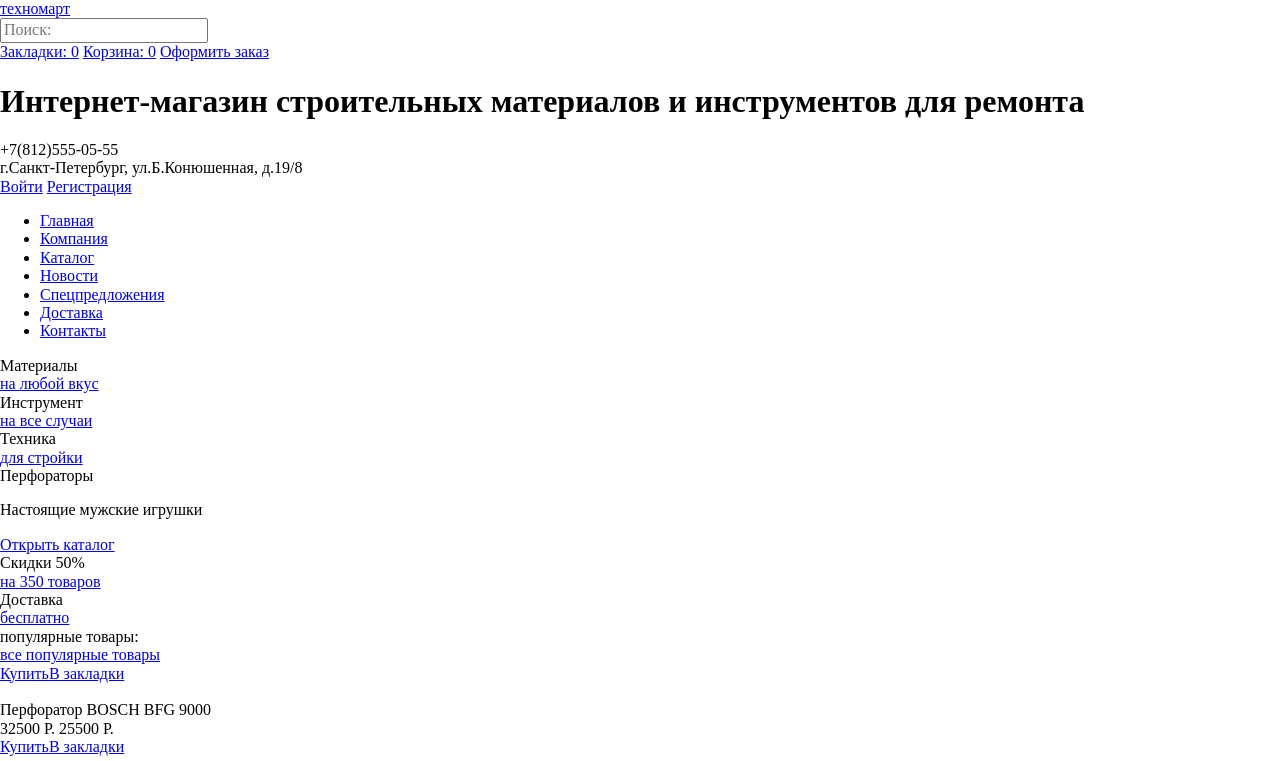
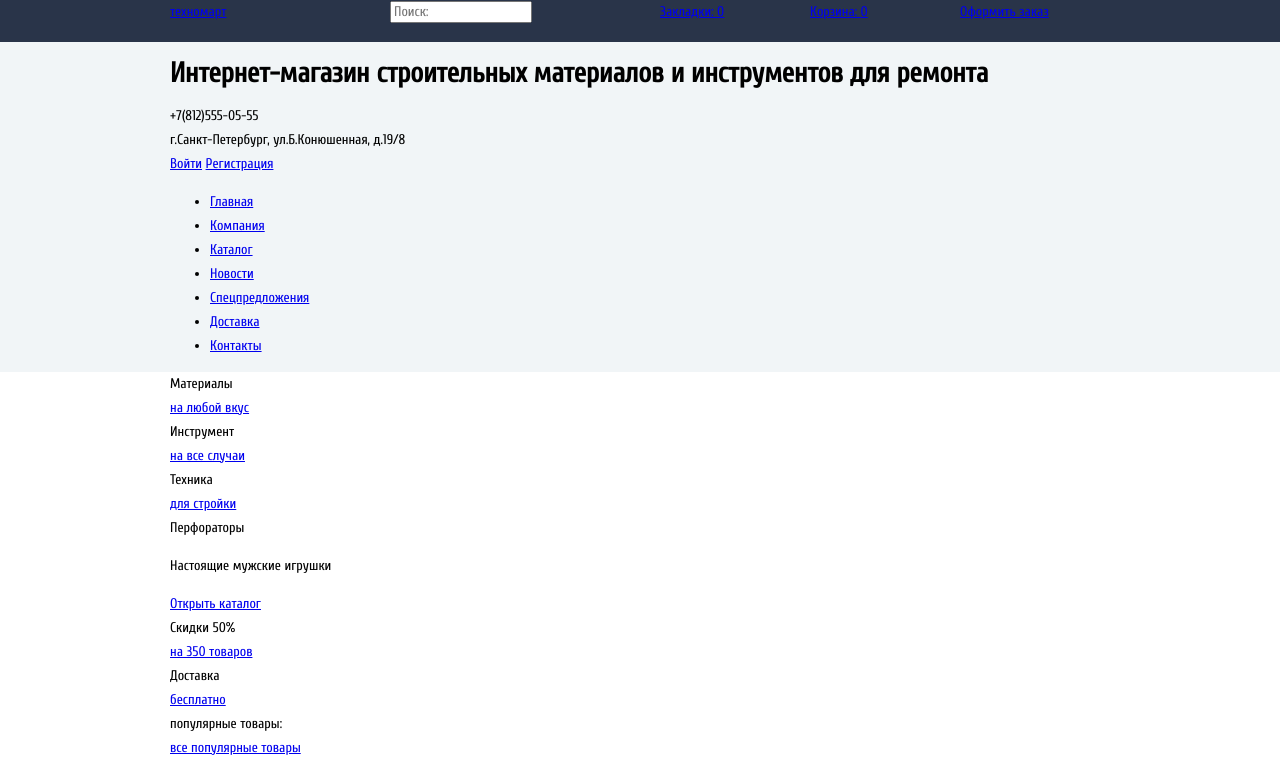
Before and after one commit to AknurKairalapova/technomart, a website: page app/index.html in a window 1280 px wide. Shown: the top 761 px of the page. Drawn offline with nearby package versions, Linux system fonts and the light colour scheme.

Commit message:
scss added, core styles added

```diff
--- a/app/index.html
+++ b/app/index.html
@@ -5,12 +5,13 @@
     <meta http-equiv="X-UA-Compatible" content="IE=edge">
     <title>Интернет-магазин Техномарт</title>
     <link rel="stylesheet" href="bower/normalize-css/normalize.css">
+    <link rel="stylesheet" href="css/main.css">
 </head>
 <body>
     <header class="page-header">
         <div class="topbar">
             <div class="center-container">
-                <a href="/" class="logo-link">техномарт</div>
+                <a href="/" class="logo-link">техномарт</a>
                 <div class="searchbar">
                     <input type="text" class="searchbar-control" placeholder="Поиск:">
                 </div>
--- /dev/null
+++ b/app/scss/core.scss
@@ -0,0 +1,20 @@
+* {
+    @include box-sizing(border-box);
+}
+
+body {
+    font-family: $base-font-family;
+    font-size: $base-font-size;
+    line-height: $base-line-height;
+    font-weight: normal;
+    font-style: normal;
+    color: $base-text-color;
+    background: $bg-color;
+}
+
+.center-container {
+    width: $center-container-width;
+    margin: 0 auto;
+    padding: 0 10px;
+    @extend %clearfix;
+}
--- /dev/null
+++ b/app/scss/fonts.scss
@@ -0,0 +1,71 @@
+@font-face {
+    font-family: 'Cuprum Regular';
+    src: url('#{$base-font-path}/cuprum-webfont.eot');
+    src: url('#{$base-font-path}/cuprum-webfont.eot?#iefix') format('embedded-opentype'),
+         url('#{$base-font-path}/cuprum-webfont.woff2') format('woff2'),
+         url('#{$base-font-path}/cuprum-webfont.woff') format('woff'),
+         url('#{$base-font-path}/cuprum-webfont.ttf') format('truetype'),
+         url('#{$base-font-path}/cuprum-webfont.svg#webfontregular') format('svg');
+    font-weight: normal;
+    font-style: normal;
+}
+
+@font-face {
+    font-family: 'Cuprum Bold';
+    src: url('#{$base-font-path}/cuprumbold-webfont.eot');
+    src: url('#{$base-font-path}/cuprumbold-webfont.eot?#iefix') format('embedded-opentype'),
+         url('#{$base-font-path}/cuprumbold-webfont.woff2') format('woff2'),
+         url('#{$base-font-path}/cuprumbold-webfont.woff') format('woff'),
+         url('#{$base-font-path}/cuprumbold-webfont.ttf') format('truetype'),
+         url('#{$base-font-path}/cuprumbold-webfont.svg#webfontregular') format('svg');
+    font-weight: normal;
+    font-style: normal;
+}
+
+@font-face {
+    font-family: 'Cuprum Bold Italic';
+    src: url('#{$base-font-path}/cuprumbolditalic-webfont.eot');
+    src: url('#{$base-font-path}/cuprumbolditalic-webfont.eot?#iefix') format('embedded-opentype'),
+         url('#{$base-font-path}/cuprumbolditalic-webfont.woff2') format('woff2'),
+         url('#{$base-font-path}/cuprumbolditalic-webfont.woff') format('woff'),
+         url('#{$base-font-path}/cuprumbolditalic-webfont.ttf') format('truetype'),
+         url('#{$base-font-path}/cuprumbolditalic-webfont.svg#webfontregular') format('svg');
+    font-weight: normal;
+    font-style: normal;
+}
+
+@font-face {
+    font-family: 'Cuprum Italic';
+    src: url('#{$base-font-path}/cuprumitalic-webfont.eot');
+    src: url('#{$base-font-path}/cuprumitalic-webfont.eot?#iefix') format('embedded-opentype'),
+         url('#{$base-font-path}/cuprumitalic-webfont.woff2') format('woff2'),
+         url('#{$base-font-path}/cuprumitalic-webfont.woff') format('woff'),
+         url('#{$base-font-path}/cuprumitalic-webfont.ttf') format('truetype'),
+         url('#{$base-font-path}/cuprumitalic-webfont.svg#webfontregular') format('svg');
+    font-weight: normal;
+    font-style: normal;
+}
+
+@font-face {
+    font-family: 'PT Sans';
+    src: url('#{$base-font-path}/ptsans-webfont.eot');
+    src: url('#{$base-font-path}/ptsans-webfont.eot?#iefix') format('embedded-opentype'),
+         url('#{$base-font-path}/ptsans-webfont.woff2') format('woff2'),
+         url('#{$base-font-path}/ptsans-webfont.woff') format('woff'),
+         url('#{$base-font-path}/ptsans-webfont.ttf') format('truetype'),
+         url('#{$base-font-path}/ptsans-webfont.svg#webfontregular') format('svg');
+    font-weight: normal;
+    font-style: normal;
+}
+
+@font-face {
+    font-family: 'PT Sans Bold';
+    src: url('#{$base-font-path}/ptsansbold-webfont.eot');
+    src: url('#{$base-font-path}/ptsansbold-webfont.eot?#iefix') format('embedded-opentype'),
+         url('#{$base-font-path}/ptsansbold-webfont.woff2') format('woff2'),
+         url('#{$base-font-path}/ptsansbold-webfont.woff') format('woff'),
+         url('#{$base-font-path}/ptsansbold-webfont.ttf') format('truetype'),
+         url('#{$base-font-path}/ptsansbold-webfont.svg#webfontregular') format('svg');
+    font-weight: normal;
+    font-style: normal;
+}
--- a/app/scss/main.scss
+++ b/app/scss/main.scss
@@ -0,0 +1,18 @@
+// ========================================
+//    Core
+// ========================================
+@import "variables.scss";
+@import "placeholders.scss";
+@import "mixins.scss";
+
+// ========================================
+//    Fonts
+// ========================================
+@import "fonts.scss";
+
+// ========================================
+//    Layout
+// ========================================
+@import "core.scss";
+
+@import "page-header.scss";
--- /dev/null
+++ b/app/scss/mixins.scss
@@ -0,0 +1,5 @@
+@mixin box-sizing ($value){
+    -webkit-box-sizing: $value;
+    -moz-box-sizing: $value;
+    box-sizing: $value;
+}
--- /dev/null
+++ b/app/scss/page-header.scss
@@ -0,0 +1,34 @@
+.topbar {
+    min-height: 42px;
+    background: $topbar-bg;
+}
+
+.logo-link,
+.searchbar,
+.bookmark-link,
+.basket-link,
+.order-link {
+    float: left;
+}
+
+.logo-link {
+    display: block;
+    width: 220px;
+}
+
+.searchbar {
+    width: 270px;
+}
+
+.bookmark-link,
+.basket-link,
+.order-link {
+    display: block;
+    width: 150px;
+}
+
+
+
+.navbar {
+    background: $navbar-bg;
+}
--- /dev/null
+++ b/app/scss/placeholders.scss
@@ -0,0 +1,10 @@
+%clearfix {
+    &:before,
+    &:after {
+        content: " ";
+        display: table;
+    }
+    &:after {
+        clear: both;
+    }
+}
--- /dev/null
+++ b/app/scss/variables.scss
@@ -0,0 +1,28 @@
+// ========================================
+//    Color scheme
+// ========================================
+$bg-color: #fff;
+$topbar-bg: #293449;
+$navbar-bg: #f1f5f7;
+
+
+// ========================================
+//    Typography
+// ========================================
+$font-family-cuprum: 'Cuprum Regular', Arial, sans-serif;
+$font-family-cuprum-bold: 'Cuprum Bold', Arial, sans-serif;
+$font-family-cuprum-bolditalic: 'Cuprum Bold Italic', Arial, sans-serif;
+$font-family-cuprum-italic: 'Cuprum Italic', Arial, sans-serif;
+$font-family-ptsans: 'PT Sans', Arial, sans-serif;
+$font-family-ptsans-bold: 'PT Sans Bold', Arial, sans-serif;
+
+$base-font-path: '../fonts';
+$base-font-family: $font-family-cuprum;
+$base-font-size: 14px;
+$base-line-height: 24px;
+$base-text-color: #000;
+
+// ========================================
+//    Box Model
+// ========================================
+$center-container-width: 960px;
```
Also changed, not shown: app/catalog.html (+2 -0 lines), app/css/main.css (added), 1 other file.
